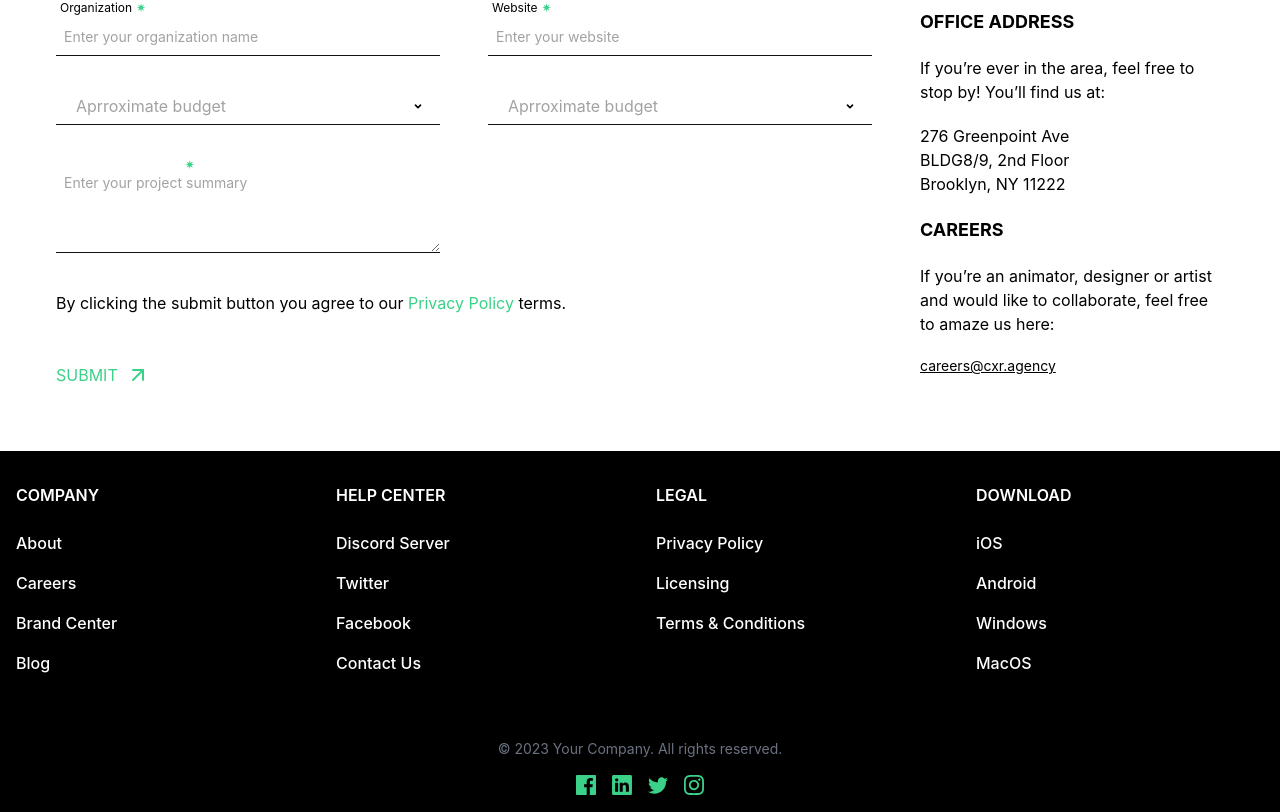
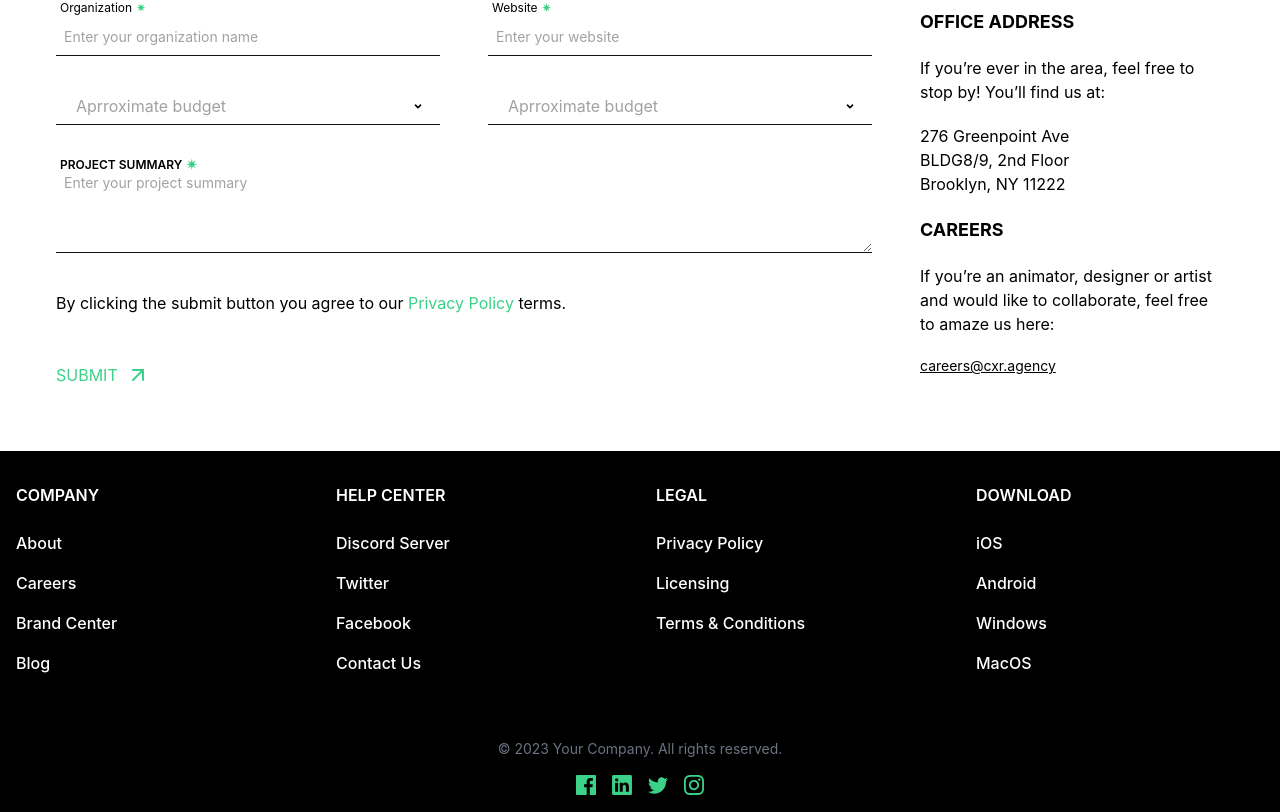
Before and after one commit to Summaiya-Begum/dyota-fullstack, a React (Create React App) app in the folder client/: page /email-form in a window 1280 px wide. Shown: the part 848-1660 px from the top of the page. Built offline with nearby package versions, Linux system fonts and the light colour scheme.

Commit message:
Fix: ui changes

```diff
--- a/client/src/components/AuthTextArea.tsx
+++ b/client/src/components/AuthTextArea.tsx
@@ -30,7 +30,7 @@ const AuthTextArea: React.FC<AuthTextAreaProps> = ({
 
   return (
     <div className="relative">
-      <div className="font-gilroy-semibold text-xs flex text-white ml-1">
+      <div className="font-semibold text-xs flex text-black ml-1">
         {heading}
         {required && (
           <p className="ml-1 text-xxs text-[#3BD188]">✷</p>
@@ -39,7 +39,7 @@ const AuthTextArea: React.FC<AuthTextAreaProps> = ({
       <textarea
         onChange={handleChange}
         placeholder={placeholder}
-        className="w-full md:w-[41vw] lg:w-[30vw] h-20 border border-pot-black px-2 border-t-0 border-l-0 border-r-0 hover:border-t-0 hover:border-l-0 hover:border-r-0 outline-none text-md bg-white text-black font-normal hover:border-2 hover:border-[#3BD188] hover:border-opacity-50 focus:bg-white focus:border-[#3BD188] placeholder:text-[#A2A2A2] placeholder:text-sm active:border-b-[#A2A2A2]"
+        className="w-full h-20 border border-pot-black px-2 border-t-0 border-l-0 border-r-0 hover:border-t-0 hover:border-l-0 hover:border-r-0 outline-none text-md bg-white text-black font-normal hover:border-2 hover:border-[#3BD188] hover:border-opacity-50 focus:bg-white focus:border-[#3BD188] placeholder:text-[#A2A2A2] placeholder:text-sm active:border-b-[#A2A2A2]"
         value={formData?.[value] || ""}
         required
       />
--- a/client/src/components/Dyota.tsx
+++ b/client/src/components/Dyota.tsx
@@ -110,7 +110,7 @@ export const Dyota = () => {
                 animate={{ opacity: "0%" }}
                 exit={{ opacity: "100%" }}
                 transition={{
-                  duration: 3,
+                  duration: 1,
                   ease: "easeInOut",
                   repeat: Infinity,
                   repeatType: "reverse",
--- a/client/src/components/EmailForm.tsx
+++ b/client/src/components/EmailForm.tsx
@@ -205,7 +205,7 @@ function EmailForm() {
                                 </div>
                             </div>
 
-                            <div className=" w-full lg:w-full ">
+                            <div className=" w-full">
                                 <AuthTextArea
                                     heading="PROJECT SUMMARY"
                                     formData={formData}
```
